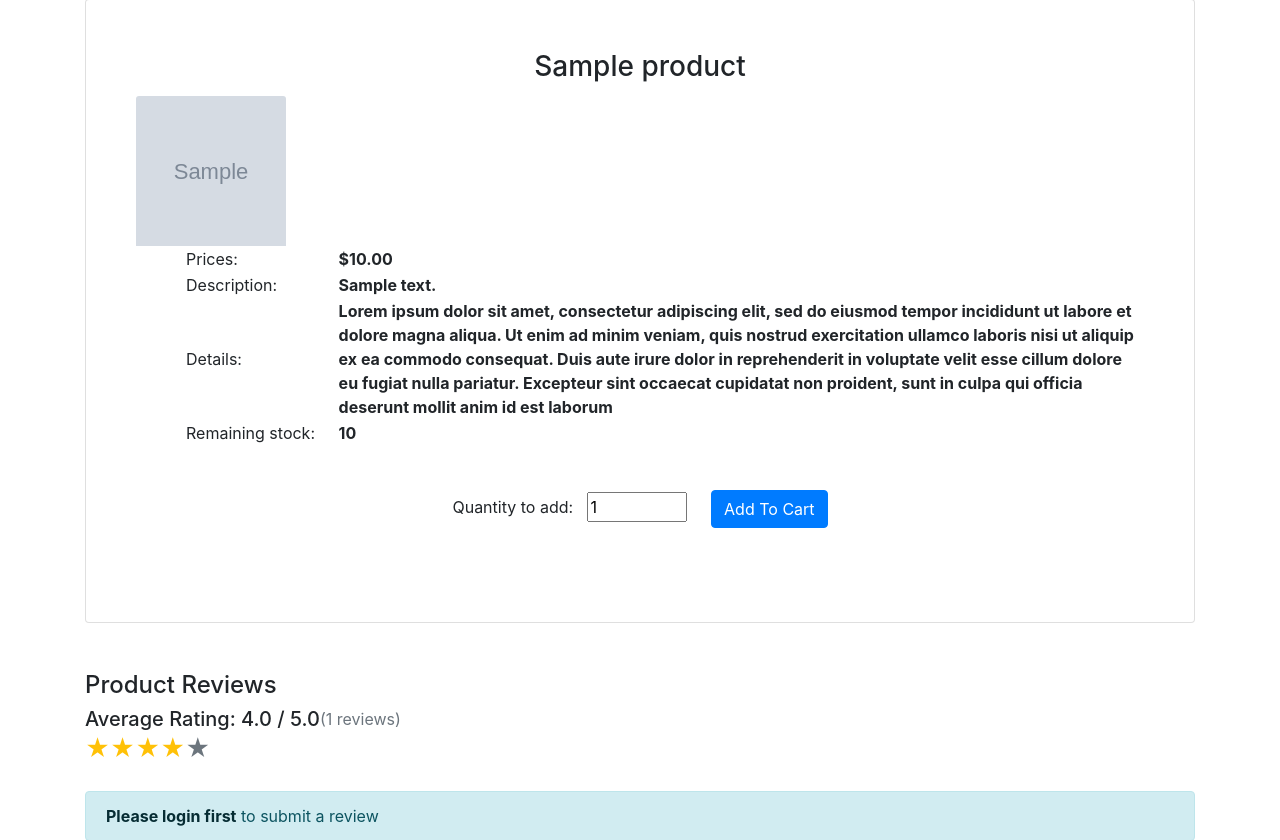
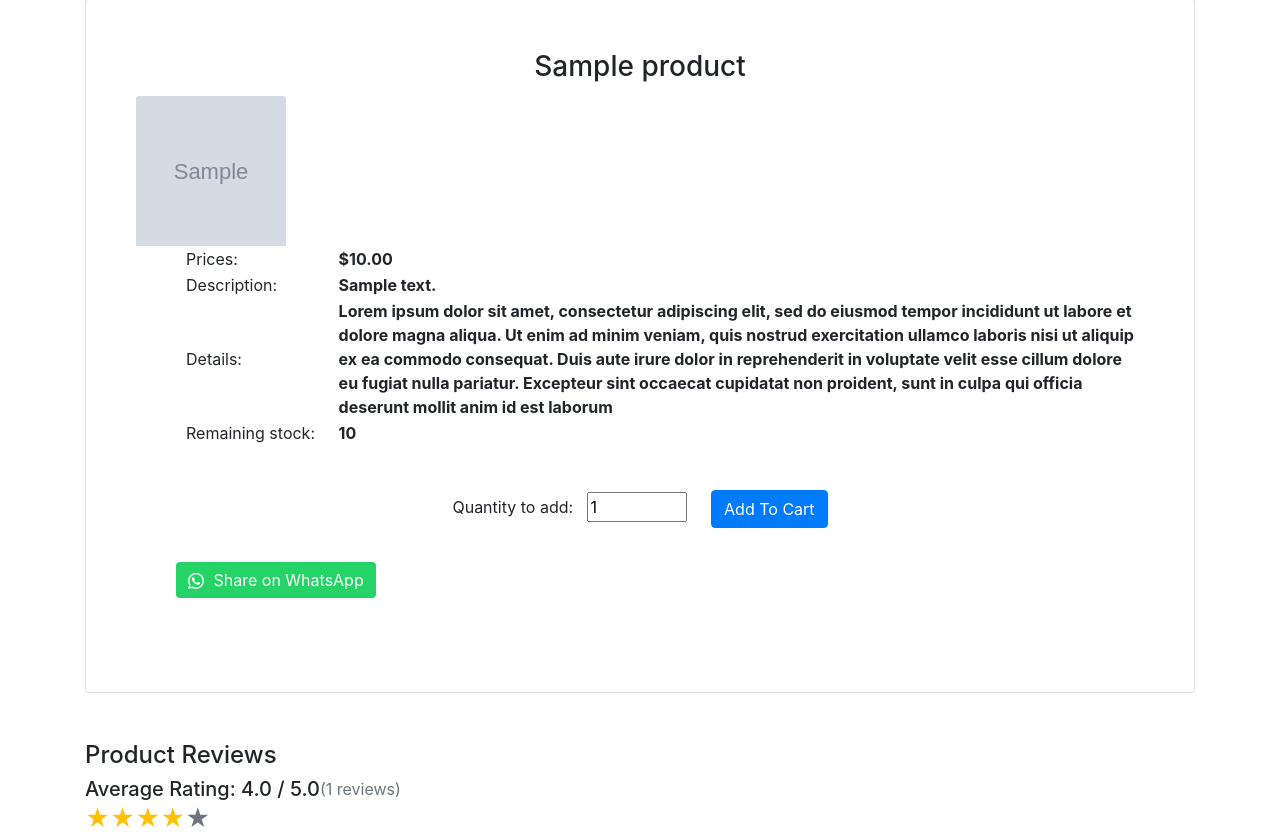
Before and after one commit to PB-Tan/shopping-cart, a Spring Boot app: page /catalogue/1 in a window 1280 px wide. Shown: the part 328-1168 px from the top of the page. Run offline with Spring Boot 4, Linux system fonts and the light colour scheme; tables that the repository leaves empty hold one stand-in row (values such as "Sample post"); grey boxes marked "Sample" are stand-in pictures.

Commit message:
add function share to WhatsApp

```diff
--- a/shopping-cart/src/main/resources/templates/productDetails.html
+++ b/shopping-cart/src/main/resources/templates/productDetails.html
@@ -35,6 +35,28 @@
 	.rating-input label:hover ~ label {
 		color: #ffc107;
 	}
+
+	/* WhatsApp 分享按钮样式 */
+	.btn-whatsapp {
+		background-color: #25D366;
+		color: white;
+		border: none;
+		transition: background-color 0.3s;
+	}
+
+	.btn-whatsapp:hover {
+		background-color: #128C7E;
+		color: white;
+	}
+
+	.share-section {
+		display: flex;
+		align-items: center;
+		gap: 10px;
+		margin-left: 20px;
+		margin-top: 10px;
+	}
+
 </style>
 </head>
 <body>
@@ -89,6 +111,18 @@
 					</span>
 				 <button type="submit" class="btn btn-primary mt-4 mb-4 ms-4" style="margin-left:20px;">Add To Cart</button>
 			 </form>
+
+			 <!-- WhatsApp 分享按钮 -->
+		<div class="share-section mb-4">
+			<button onclick="shareToWhatsApp()" class="btn btn-whatsapp"
+					th:attr="data-product-name=${p.name}, data-product-price=${p.unitPrice}, data-product-id=${p.id}">
+				<svg xmlns="http://www.w3.org/2000/svg" width="16" height="16" fill="currentColor" class="bi bi-whatsapp" viewBox="0 0 16 16" style="margin-right: 5px;">
+					<path d="M13.601 2.326A7.854 7.854 0 0 0 7.994 0C3.627 0 .068 3.558.064 7.926c0 1.399.366 2.76 1.057 3.965L0 16l4.204-1.102a7.933 7.933 0 0 0 3.79.965h.004c4.368 0 7.926-3.558 7.93-7.93A7.898 7.898 0 0 0 13.6 2.326zM7.994 14.521a6.573 6.573 0 0 1-3.356-.92l-.24-.144-2.494.654.666-2.433-.156-.251a6.56 6.56 0 0 1-1.007-3.505c0-3.626 2.957-6.584 6.591-6.584a6.56 6.56 0 0 1 4.66 1.931 6.557 6.557 0 0 1 1.928 4.66c-.004 3.639-2.961 6.592-6.592 6.592zm3.615-4.934c-.197-.099-1.17-.578-1.353-.646-.182-.065-.315-.099-.445.099-.133.197-.513.646-.627.775-.114.133-.232.148-.43.05-.197-.1-.836-.308-1.592-.985-.59-.525-.985-1.175-1.103-1.372-.114-.198-.011-.304.088-.403.087-.088.197-.232.296-.346.1-.114.133-.198.198-.33.065-.134.034-.248-.015-.347-.05-.099-.445-1.076-.612-1.47-.16-.389-.323-.335-.445-.34-.114-.007-.247-.007-.38-.007a.729.729 0 0 0-.529.247c-.182.198-.691.677-.691 1.654 0 .977.71 1.916.81 2.049.098.133 1.394 2.132 3.383 2.992.47.205.84.326 1.129.418.475.152.904.129 1.246.08.38-.058 1.171-.48 1.338-.943.164-.464.164-.86.114-.943-.049-.084-.182-.133-.38-.232z"/>
+				</svg>
+				Share on WhatsApp
+			</button>
+		</div>
+
 
 
 			<div style = "width: 500px" class="alert alert-warning" th:if="${errorMsg}" th:text="${errorMsg}"/>
@@ -203,5 +237,34 @@
 	   <script src="https://cdn.jsdelivr.net/npm/popper.js@1.16.1/dist/umd/popper.min.js"></script>
 	   <script src="https://stackpath.bootstrapcdn.com/bootstrap/4.5.2/js/bootstrap.min.js"></script>
 
+	    <!-- WhatsApp 分享功能 JavaScript -->
+   <script>
+   function shareToWhatsApp() {
+       // 获取按钮上的商品信息
+       const button = event.currentTarget;
+       const productName = button.getAttribute('data-product-name');
+       const productPrice = button.getAttribute('data-product-price');
+       const productId = button.getAttribute('data-product-id');
+
+       // 获取当前页面完整 URL，并替换 localhost 为局域网 IP
+       let currentUrl = window.location.href;
+       // 替换 localhost 或 127.0.0.1 为局域网 IP
+       currentUrl = currentUrl.replace('localhost', '172.20.10.8');
+       currentUrl = currentUrl.replace('127.0.0.1', '172.20.10.8');
+
+       // 构建分享消息
+       const message = `Check out this product!\n\nProduct: ${productName}\nPrice: ${productPrice}\n\nView details: ${currentUrl}`;
+
+       // 编码消息用于 URL
+       const encodedMessage = encodeURIComponent(message);
+
+       // 构建 WhatsApp 分享链接
+       const whatsappUrl = `https://wa.me/?text=${encodedMessage}`;
+
+       // 打开 WhatsApp（在新窗口）
+       window.open(whatsappUrl, '_blank');
+   }
+     </script>
+
 </body>
 </html>
```
